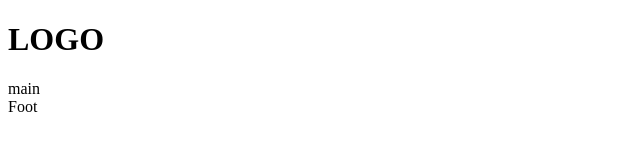
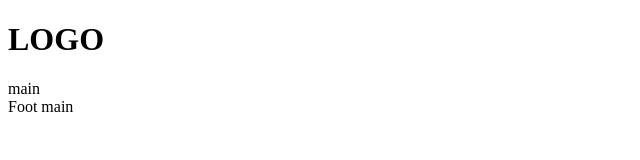
Before and after one commit to SofiaMatchenko/GoIt, a plain HTML site: page index.html in a window 1280 px wide. Shown: the full height of the page, 0-640 px from the left. Drawn offline with Linux system fonts and the light colour scheme.

Commit message:
next try

```diff
--- a/index.html
+++ b/index.html
@@ -9,6 +9,6 @@
 <h1>LOGO</h1>
 </header>
 	<div>main</div>
-<div class="footer">Foot</div>
+<div class="footer">Foot main</div>
 </body>
 </html>
```
